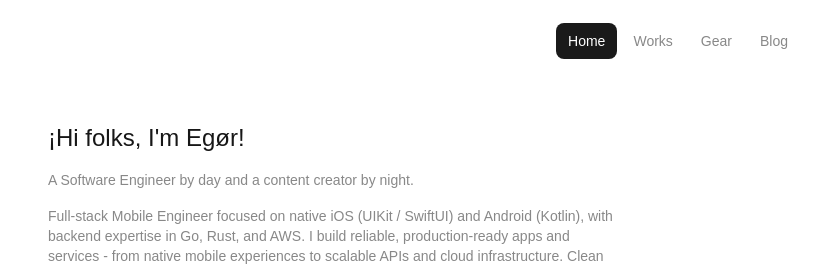
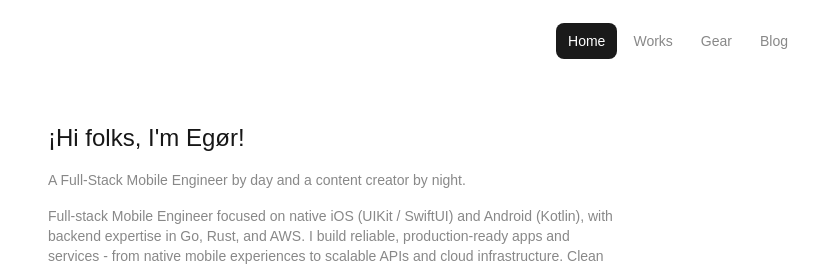
Before and after one commit to monokkai/maajer.io, a Next.js app: page / in a window 1280 px wide. Shown: the top 266 px of the page, without its empty margins (224-1055 px from the left). Built offline with nearby package versions, Linux system fonts and the light colour scheme.

Commit message:
fix: naming on main pge

```diff
--- a/app/page.tsx
+++ b/app/page.tsx
@@ -16,7 +16,7 @@ export default function Home() {
           <div className="flex flex-col gap-4 max-w-xl">
             <h1 className="text-2xl">¡Hi folks, I&apos;m Egør!</h1>
             <p className="text-lightGray text-sm">
-              A Software Engineer by day and a content creator by night.
+              A Full-Stack Mobile Engineer by day and a content creator by night.
             </p>
             <p className="text-lightGray text-sm">
               Full-stack Mobile Engineer focused on native iOS (UIKit / SwiftUI) and Android
```
